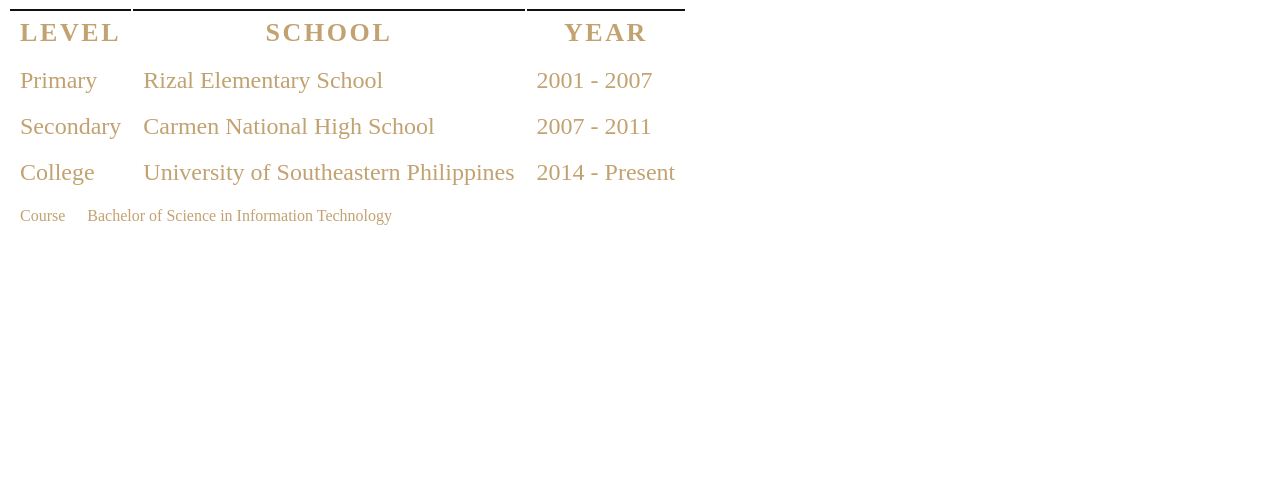
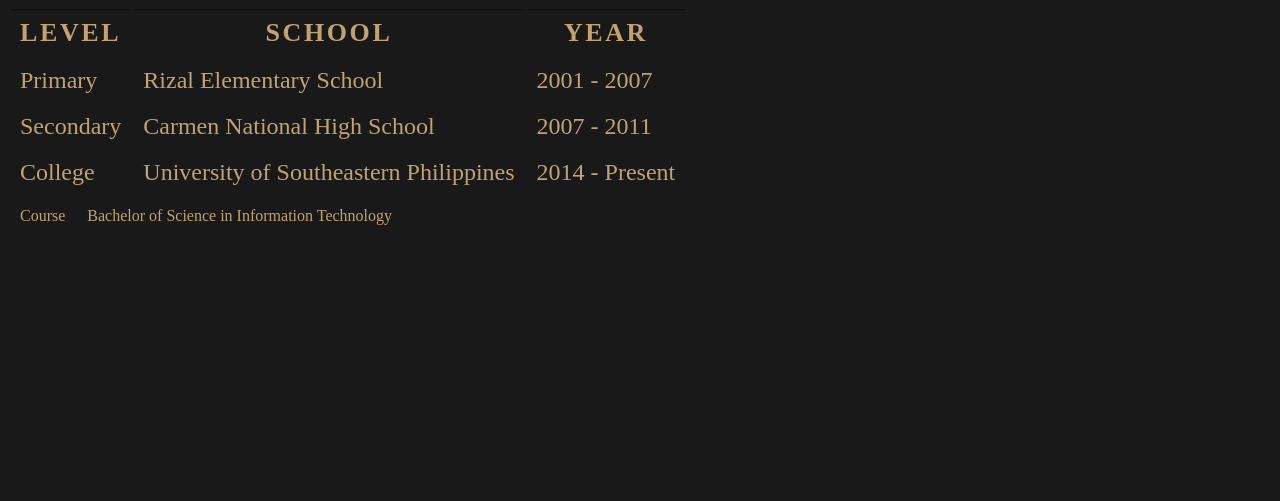
Before and after one commit to rsorima/Sorima_Renoroy_PersonalWebsite, a plain HTML site: page profile.html in a window 1280 px wide. Shown: the part 299-800 px from the top of the page. Drawn offline with Linux system fonts and the light colour scheme.

Commit message:
adds background to profile

```diff
--- a/profile.html
+++ b/profile.html
@@ -1,5 +1,8 @@
 <html>
 	<link href="css/profile.css" type="text/css" rel="stylesheet" />
+<style>
+	body{ background-color: #191919;}
+</style>
 <body>
 	<img src = "img/profile.jpg" width ="200" height = "170" align = "right"> </img>
 	<div class = "info">
```
